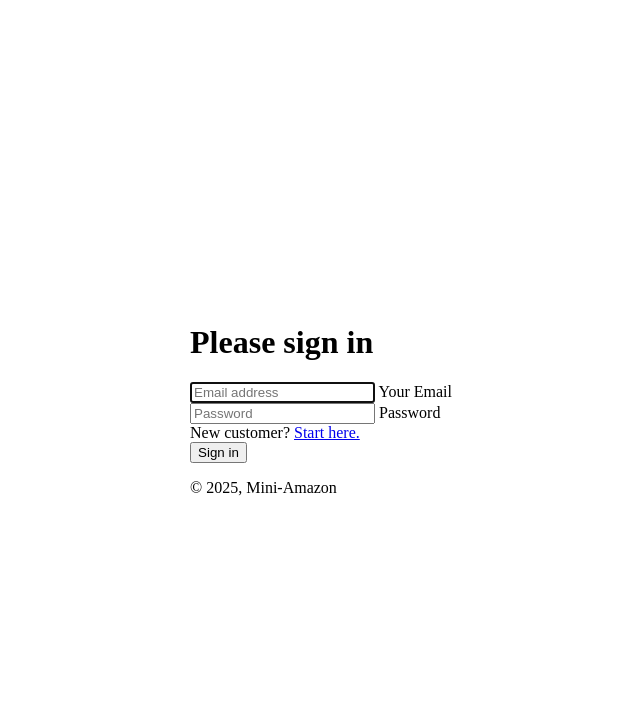
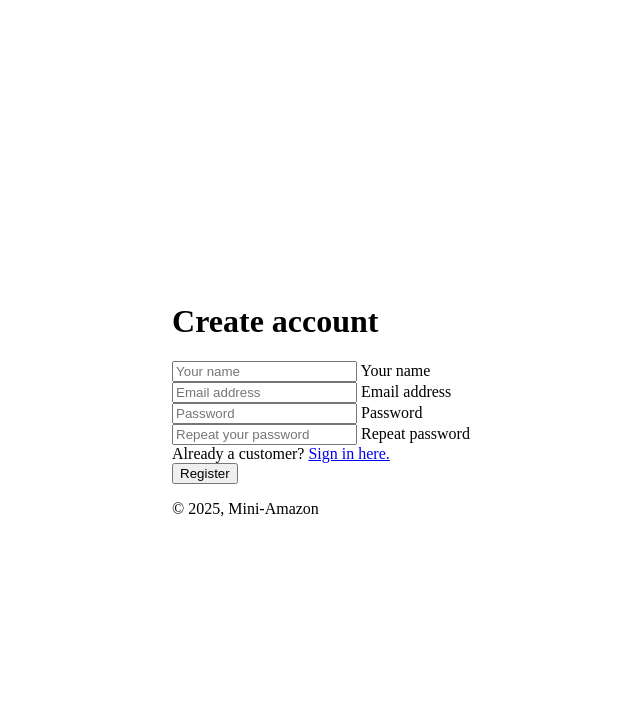
Before and after one commit to Phz-06/MiniAmazon, a Spring app: page /register in a window 1280 px wide. Shown: the top 724 px of the page, without its empty margins (319-959 px from the left). Run offline with Thymeleaf, Linux system fonts and the light colour scheme; the template is opened without the code that fills it, so the values that code supplies are empty; some of the project's set-up classes (security, data sources, template engines, error pages and the like) are left out, and stand-ins take their place.

Commit message:
Update register.html

```diff
--- a/src/main/resources/templates/register.html
+++ b/src/main/resources/templates/register.html
@@ -2,11 +2,16 @@
   <main class="form-signin text-center w-100 m-auto" style="max-width: 400px; padding: 15px;">
     <form id="registerForm">
       <i class="bi bi-amazon mb-4" style="font-size: 3rem;"></i>
-      <h1 class="h3 mb-3 fw-normal">Please sign in</h1>
+      <h1 class="h3 mb-3 fw-normal">Create account</h1>
 
       <div class="form-floating mb-2">
-        <input type="email" class="form-control" id="inputEmail" placeholder="Email address" required autofocus>
-        <label for="inputEmail">Your Email</label>
+        <input type="text" class="form-control" id="inputName" placeholder="Your name" required>
+        <label for="inputName">Your name</label>
+      </div>
+
+      <div class="form-floating mb-2">
+        <input type="email" class="form-control" id="inputEmail" placeholder="Email address" required>
+        <label for="inputEmail">Email address</label>
       </div>
 
       <div class="form-floating mb-2">
@@ -14,11 +19,17 @@
         <label for="inputPassword">Password</label>
       </div>
 
-      <div class="mt-3 mb-3">
-        <span>New customer? <a href="/register">Start here.</a></span>
+      <div class="form-floating mb-3">
+        <input type="password" class="form-control" id="inputRepeatPassword" placeholder="Repeat your password" required>
+        <label for="inputRepeatPassword">Repeat password</label>
       </div>
 
-      <button class="w-100 btn btn-lg btn-primary" type="submit">Sign in</button>
+      <div class="mt-3 mb-3">
+        <span>Already a customer? <a href="/signin">Sign in here.</a></span>
+      </div>
+
+      <button class="w-100 btn btn-lg btn-primary" type="submit">Register</button>
+
       <p class="mt-5 mb-3 text-muted">&copy; 2025, Mini-Amazon</p>
     </form>
   </main>
```
